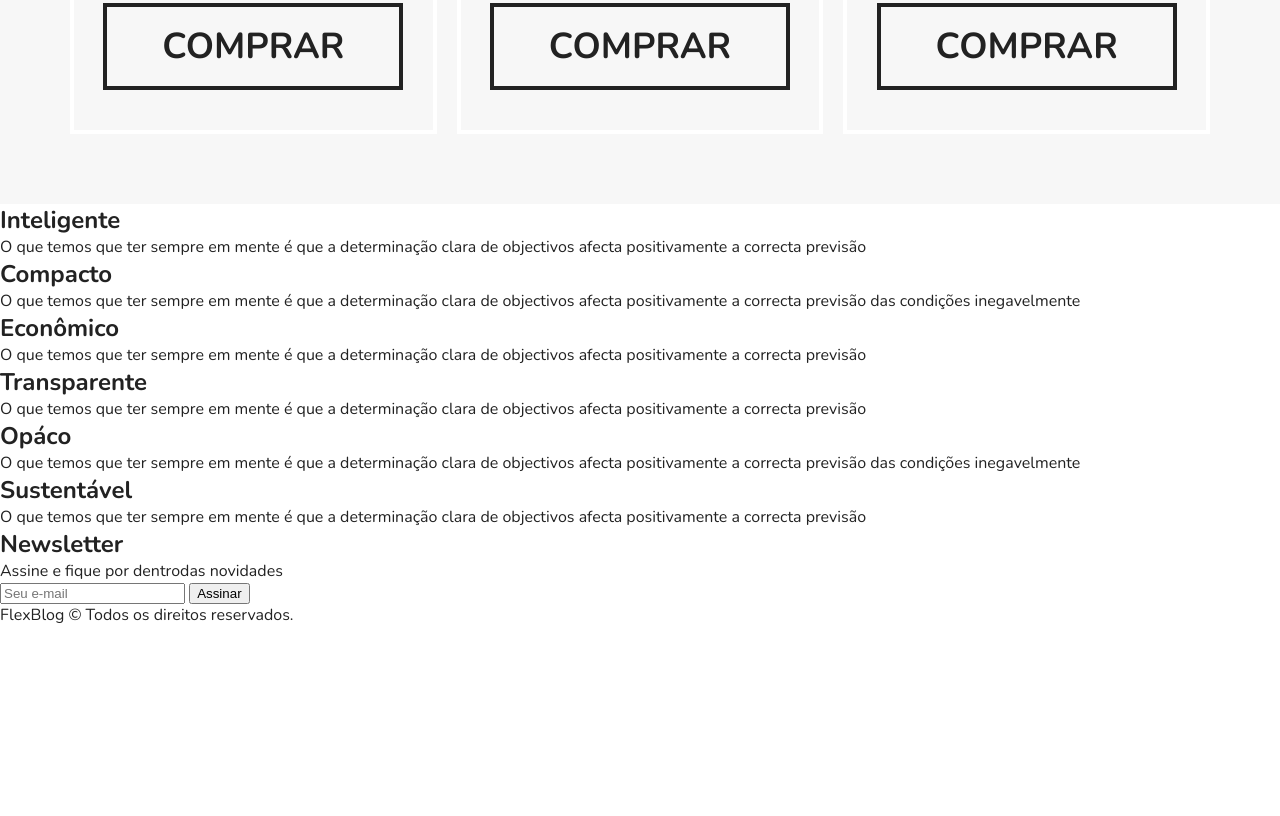
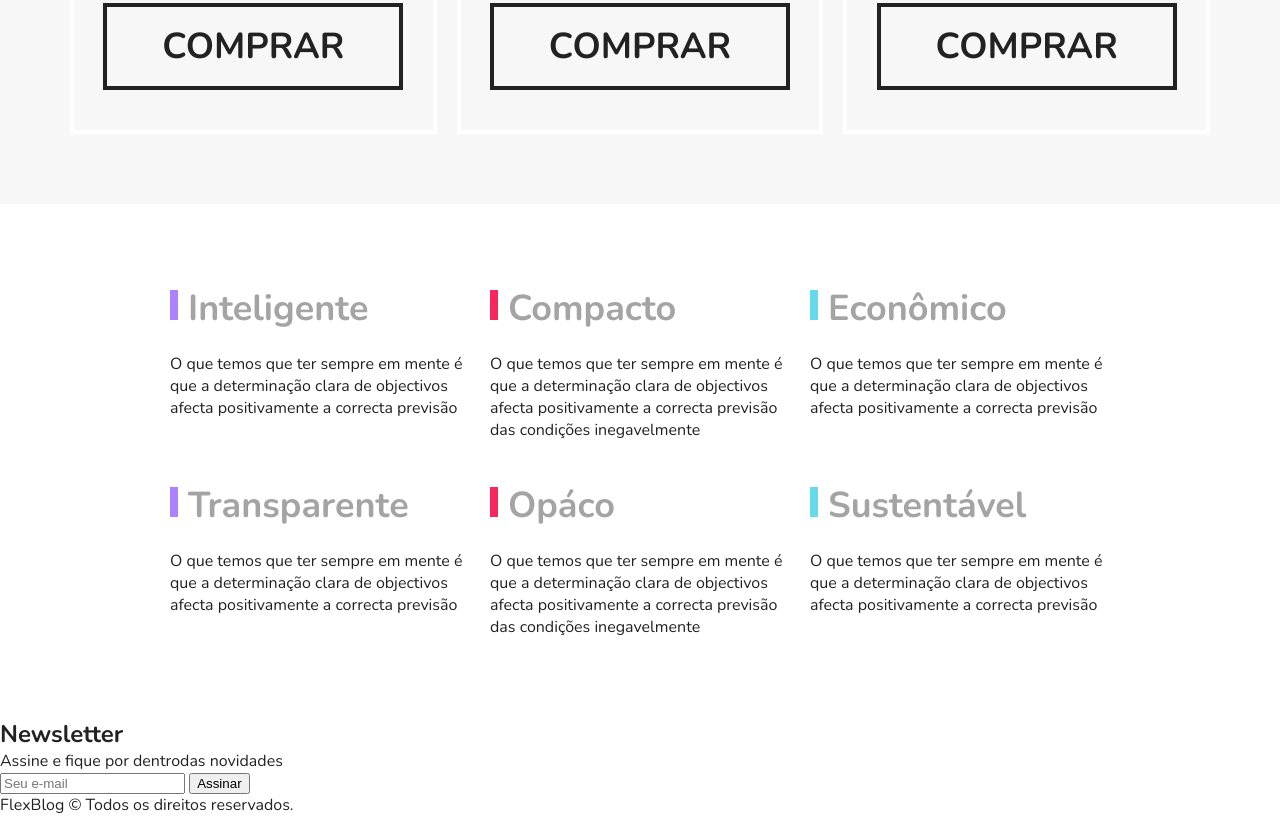
Before and after one commit to julombe/flexblog, a plain HTML site: page index.html in a window 1280 px wide. Shown: the part 2384-3200 px from the top of the page. Before the commit the page ends 3010 px from the top, so only its background shows below. Drawn offline with nearby package versions, Linux system fonts and the light colour scheme.

Commit message:
Add file

```diff
--- a/css/style.css
+++ b/css/style.css
@@ -267,3 +267,43 @@ img {
         order: -1
     }
 }
+
+/*=== Qualidade ===*/
+
+.qualidade {
+    max-width: 960px;
+    margin: 60px auto;
+    display: flex;
+    flex-wrap: wrap;
+}
+
+.qualidade-item {
+    flex: 1 1 300px;
+    margin: 20px 10px;
+}
+
+.qualidade-item h2 {
+    font-size: 2.25em;
+    color: #a4a4a4;
+    margin-bottom: 20px;
+}
+
+.qualidade-item h2::before {
+    content: "";
+    display: inline-block;
+    width: 8px;
+    height: 30px;
+    margin-right: 10px;
+}
+
+.qualidade-item:nth-of-type(3n+1) h2::before {
+    background: #ae81ff;
+}
+
+.qualidade-item:nth-of-type(3n+2) h2::before {
+    background: #f9265e
+}
+
+.qualidade-item:nth-of-type(3n+3) h2::before {
+    background: #66d9eb
+}
```
